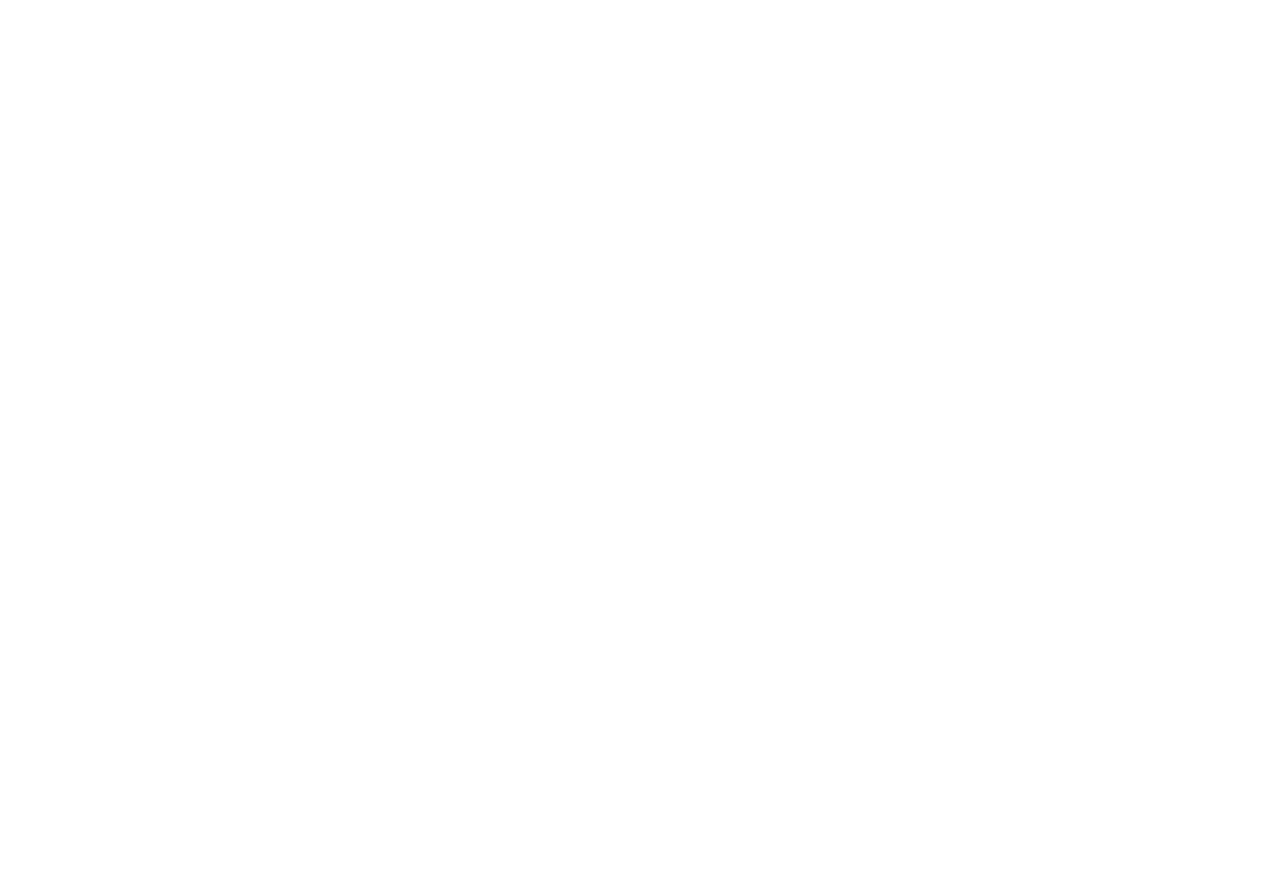
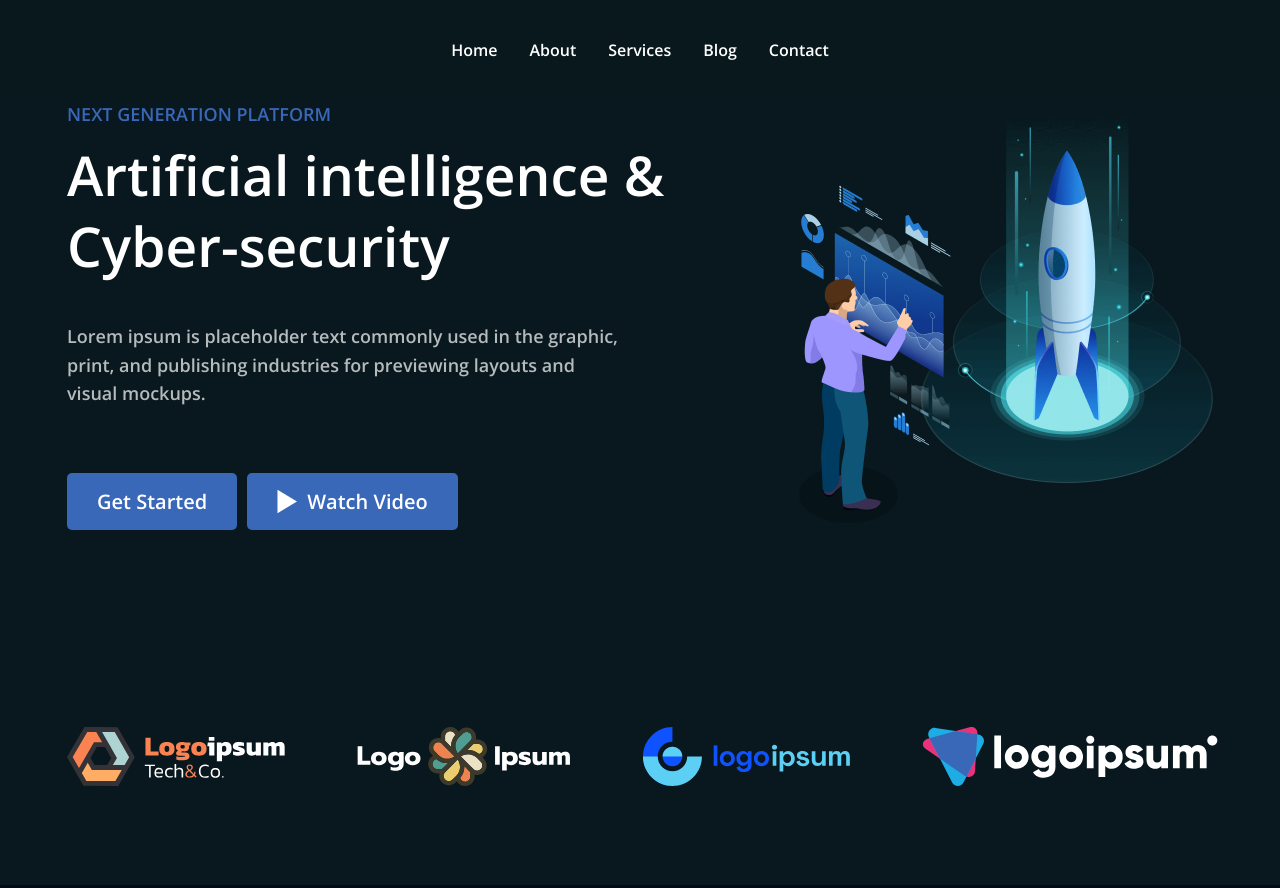
Before and after one commit to andrew-shevv/webbed_site_03, a plain HTML site: page index.html in a window 1280 px wide. Shown: the top 888 px of the page. Before the commit the page ends 800 px from the top, so only its background shows below. Drawn offline with nearby package versions, Linux system fonts and the light colour scheme.

Commit message:
added half the page

```diff
--- a/index.html
+++ b/index.html
@@ -11,6 +11,66 @@
     <link rel="stylesheet" href="style.css">
 </head>
 <body>
-
+    <header class="header">
+        <nav class="nav">
+            <a href="#" class="nav-link">Home</a>
+            <a href="#" class="nav-link">About</a>
+            <a href="#" class="nav-link">Services</a>
+            <a href="#" class="nav-link">Blog</a>
+            <a href="#" class="nav-link">Contact</a>
+        </nav>
+    </header>
+    <main class="main">
+        <div class="main-page">
+            <div class="container">
+                <div class="main-page-content">
+                    <div class="main-page-txt">
+                        <h3 class="main-title">NEXT GENERATION PLATFORM</h3c>
+                        <h1 class="main-subtitle">
+                            Artificial intelligence &amp; Cyber-security
+                        </h1>
+                        <p class="main-paragraph">
+                            Lorem ipsum is placeholder text commonly used in the graphic,
+                            print, and publishing industries for previewing layouts
+                            and visual mockups.
+                        </p>
+                        <div class="main-page-buttons">
+                            <button type="button" class="get-started-button">Get Started</but>
+                            <button type="button" class="watch-video-button">
+                                <img src="img/Polygon 1.svg" alt="polygon1">
+                                Watch Video
+                            </button>
+                        </div>
+                    </div>
+                    <img src="img/9 1.png" alt="main-page-img" class="main-page-img">
+                </div>
+                <div class="main-page-logos">
+                    <img src="img/Group 400.svg" alt="logo0">
+                    <img src="img/Group 401.svg" alt="logo1">
+                    <img src="img/Group 402.svg" alt="logo2">
+                    <img src="img/Group 403.svg" alt="logo3">
+                </div>
+            </div>
+        </div>
+        <div class="container">
+            <div class="ai-deepl">
+                <img src="img/about 4.png" alt="ai-deepl">
+                <div class="ai-deepl-txt">
+                    <h2 class="ai-deepl-title">
+                        Apply AI, Deep Learning and
+                        Data Sciece to solve
+                    </h2>
+                    <p class="ai-deepl-paragraph">
+                        Lorem ipsum is placeholder text commonly used in the graphic,
+                        print, and publishing industries for previewing layouts
+                        and visual mockups.
+                    </p>
+                    <button type="button" class="ai-deepl-button">
+                        Learn More
+                    </button>
+                </div>
+            </div>
+        </div>
+    </main>
 </body>
 </html>
--- a/style.css
+++ b/style.css
@@ -3,3 +3,178 @@
     padding: 0;
     outline: none;
 }
+
+body {
+    background: #020A18;
+}
+
+.header {
+    background: #08181D;
+}
+
+.nav {
+    display: flex;
+    justify-content: center;
+    align-items: center;
+    gap: 22px;
+}
+
+.nav-link {
+    text-decoration: none;
+    color: #FFFFFF;
+    font-family: 'Open Sans', sans-serif;
+    font-style: normal;
+    font-weight: 600;
+    font-size: 16px;
+    line-height: 22px;
+    padding: 39px 5px;
+}
+
+.nav-link:hover {
+    background: #3A68B8;
+}
+
+.container {
+    margin: 0 auto;
+    width: 1146px;
+}
+
+.main-page {
+    background: #08181E;
+}
+
+.main-page-content {
+    display: flex;
+    justify-content: center;
+    align-items: center;
+    gap: 128px;
+}
+
+.main-title {
+    color: #3A68B8;
+    font-family: 'Open Sans', sans-serif;
+    font-style: normal;
+    font-weight: 600;
+    font-size: 18px;
+    line-height: 1.6;
+    text-transform: uppercase;
+}
+
+.main-subtitle {
+    color: #FFFFFF;
+    font-family: 'Open Sans', sans-serif;
+    font-style: normal;
+    font-weight: 800;
+    font-size: 55px;
+    line-height: 1.3;
+    margin-top: 10px;
+}
+
+.main-paragraph {
+    color: #FFFFFF;
+    font-family: 'Open Sans', sans-serif;
+    font-style: normal;
+    font-weight: 600;
+    font-size: 18px;
+    line-height: 1.6;
+    opacity: 0.7;
+    width: 558px;
+    margin-top: 40px;
+}
+
+.main-page-buttons {
+    display: flex;
+    align-items: flex-start;
+    gap: 10px;
+    margin-top: 65px;
+}
+
+.get-started-button {
+    display: flex;
+    align-items: center;
+    padding: 15px 30px;
+    gap: 10px;
+    background: #3A68B8;
+    border-radius: 5px;
+    border: none;
+
+    color: #FFFFFF;
+    font-family: 'Open Sans', sans-serif;
+    font-style: normal;
+    font-weight: 600;
+    font-size: 20px;
+    line-height: 27px;
+}
+
+.watch-video-button {
+    display: flex;
+    align-items: center;
+    padding: 15px 30px;
+    gap: 10px;
+    background: #3A68B8;
+    border-radius: 5px;
+    border: none;
+
+    color: #FFFFFF;
+    font-family: 'Open Sans', sans-serif;
+    font-style: normal;
+    font-weight: 600;
+    font-size: 20px;
+    line-height: 27px;
+}
+
+.main-page-logos {
+    display: flex;
+    justify-content: space-between;
+    align-items: center;
+    gap: 72px;
+    margin-top: 197px;
+    padding-bottom: 99px;
+}
+
+.ai-deepl {
+    display: flex;
+    justify-content: center;
+    align-items: center;
+    gap: 68px;
+    margin-top: 157px;
+}
+
+.ai-deepl-title {
+    color: #FFFFFF;
+    font-family: 'Open Sans', sans-serif;
+    font-style: normal;
+    font-weight: 700;
+    font-size: 40px;
+    line-height: 1.3;
+}
+
+.ai-deepl-paragraph {
+    color: #FFFFFF;
+    font-family: 'Open Sans', sans-serif;
+    font-style: normal;
+    font-weight: 600;
+    font-size: 16px;
+    line-height: 1.6;
+    opacity: 0.7;
+    margin-top: 30px;
+}
+
+.ai-deepl-button {
+    display: flex;
+    align-items: flex-start;
+    padding: 15px 30px;
+    gap: 10px;
+    background: #3A68B8;
+    border-radius: 5px;
+    border: none;
+
+    color: #FFFFFF;
+    font-family: 'Open Sans', sans-serif;
+    font-style: normal;
+    font-weight: 600;
+    font-size: 16px;
+    line-height: 22px;
+
+    margin-top: 50px;
+}
```
Also changed, not shown: img/9 1.png (added), img/Group 400.svg (added), img/Group 401.svg (added), img/Group 402.svg (added), img/Group 403.svg (added), img/Polygon 1.svg (added), img/about 4.png (added).
